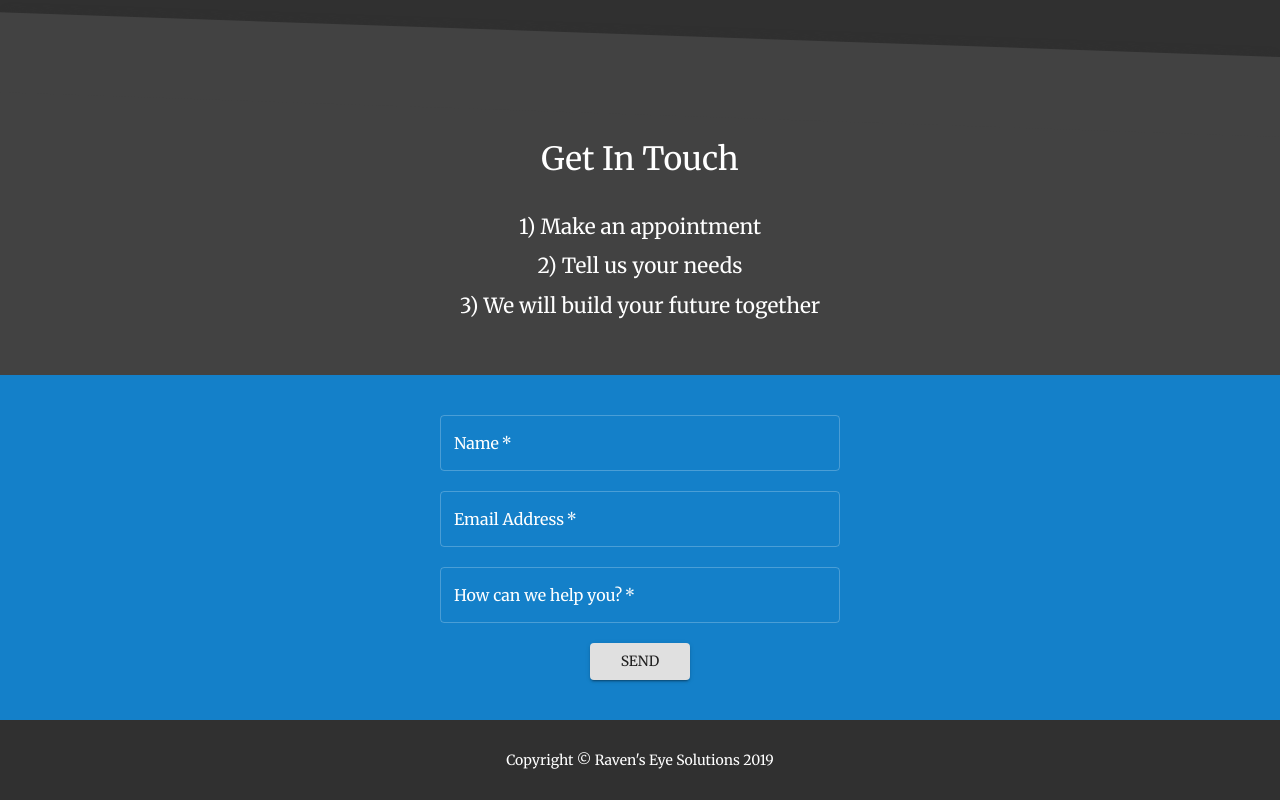
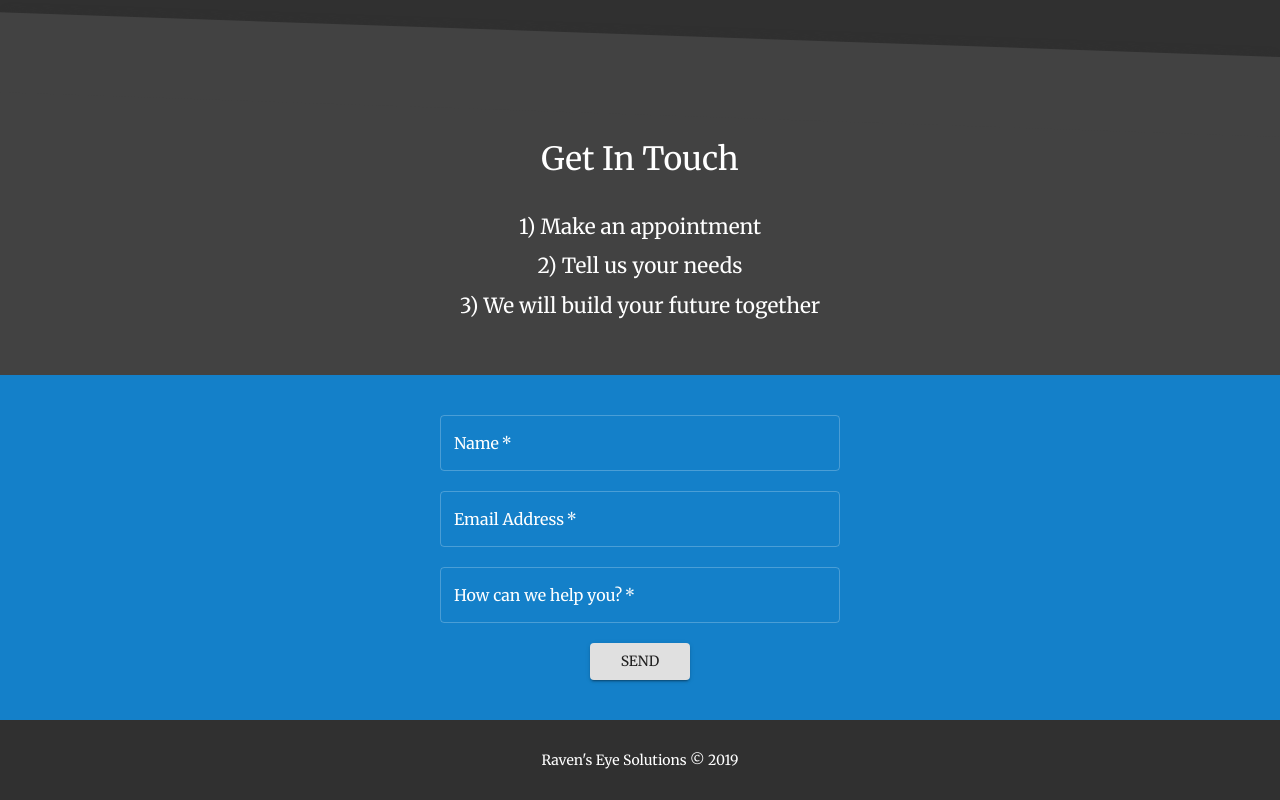
Before and after one commit to krab7191/ravens-eye-solutions-website, a React (Create React App) app: page / in a window 1280 px wide. Shown: the part 1084-1884 px from the top of the page. Built offline with nearby package versions, Linux system fonts and the light colour scheme.

Commit message:
Redo copyright text

```diff
--- a/src/Components/Footer/Footer.jsx
+++ b/src/Components/Footer/Footer.jsx
@@ -27,7 +27,7 @@ const Footer = props => {
 				align="center"
 				color="textPrimary"
 			>
-				Copyright &copy; Raven's Eye Solutions 2019
+				Raven's Eye Solutions &copy; 2019
           	</Typography>
 		</div>
 	);
```
